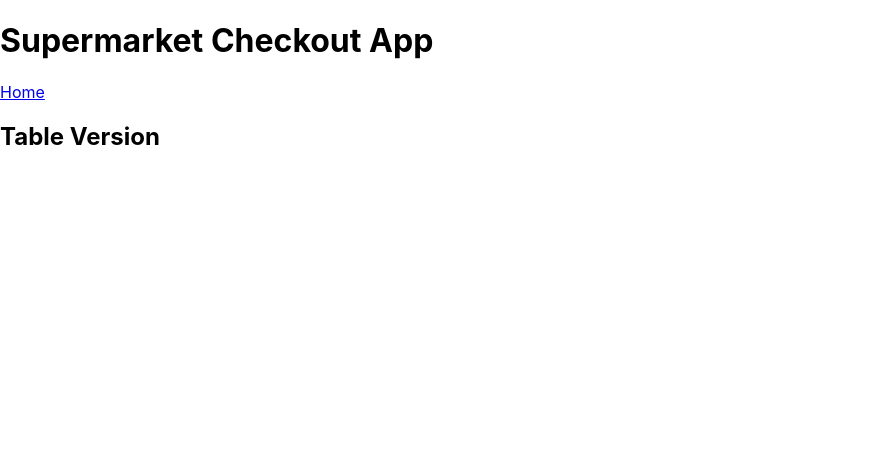
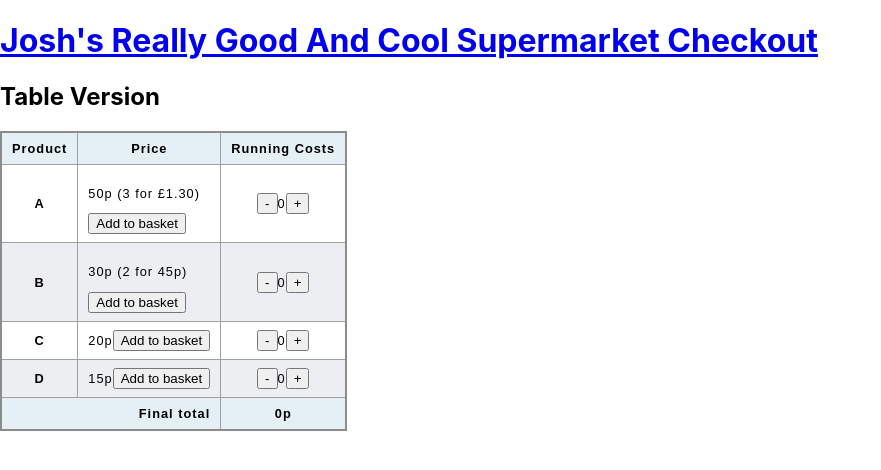
Before and after one commit to naturalfool/supermarket-checkout, a React (Create React App) app in the folder supermarket-checkout/: page /table-version in a window 1280 px wide. Shown: the top 470 px of the page, without its empty margins (0-881 px from the left). Built offline with nearby package versions, Linux system fonts and the light colour scheme.

Commit message:
Add the main functionality

```diff
--- a/supermarket-checkout/src/App.css
+++ b/supermarket-checkout/src/App.css
@@ -2,16 +2,7 @@
   text-align: center;
 }
 
-.App-logo {
-  height: 40vmin;
-  pointer-events: none;
-}
 
-@media (prefers-reduced-motion: no-preference) {
-  .App-logo {
-    animation: App-logo-spin infinite 20s linear;
-  }
-}
 
 .App-header {
   background-color: #282c34;
@@ -24,15 +15,46 @@
   color: white;
 }
 
-.App-link {
-  color: #61dafb;
+
+
+
+table {
+  border-collapse: collapse;
+  border: 2px solid rgb(140 140 140);
+  font-family: sans-serif;
+  font-size: 0.8rem;
+  letter-spacing: 1px;
 }
 
-@keyframes App-logo-spin {
-  from {
-    transform: rotate(0deg);
-  }
-  to {
-    transform: rotate(360deg);
-  }
+caption {
+  caption-side: bottom;
+  padding: 10px;
+  font-weight: bold;
 }
+
+thead,
+tfoot {
+  background-color: rgb(228 240 245);
+}
+
+th,
+td {
+  border: 1px solid rgb(160 160 160);
+  padding: 8px 10px;
+}
+
+td:last-of-type {
+  text-align: center;
+}
+
+tbody > tr:nth-of-type(even) {
+  background-color: rgb(237 238 242);
+}
+
+tfoot th {
+  text-align: right;
+}
+
+tfoot td {
+  font-weight: bold;
+}
--- a/supermarket-checkout/src/components/Header.jsx
+++ b/supermarket-checkout/src/components/Header.jsx
@@ -4,8 +4,8 @@ import { Link } from 'react-router-dom';
 const Header = () => {
   return (
     <div>
-      <h1>Supermarket Checkout App</h1>
-      <Link to="/">Home</Link>
+     <Link to="/"> <h1>Josh's Really Good And Cool Supermarket Checkout</h1></Link>
+
     </div>
   );
 };
--- a/supermarket-checkout/src/components/Home.jsx
+++ b/supermarket-checkout/src/components/Home.jsx
@@ -5,13 +5,13 @@ import { Link } from 'react-router-dom';
 const Home = () => {
   return (
     <div>
-      <h2>Welcome to the Supermarket Checkout App</h2>
+      <h2>Before you are two paths. Which will you choose?</h2>
       <div>
         <Link to="/table-version">
           <button>Table Version</button>
         </Link>
         <Link to="/input-version">
-          <button>Input Version</button>
+          <button>Text Input Version</button>
         </Link>
       </div>
     </div>
--- a/supermarket-checkout/src/components/InputVersion.jsx
+++ b/supermarket-checkout/src/components/InputVersion.jsx
@@ -1,12 +1,90 @@
-import React from 'react';
+import {useState, React} from 'react';
+const pricingRules = {
+    A: { unitPrice: 50, specialPrice: { quantity: 3, price: 130 } },
+    B: { unitPrice: 30, specialPrice: { quantity: 2, price: 45 } },
+    C: { unitPrice: 20 },
+    D: { unitPrice: 15 }
+  };
+
 
 const InputVersion = () => {
-  return (
-    <div>
-      <h2>Input Version</h2>
-      {/* Your input version component content */}
-    </div>
-  );
+    const [scannedItems, setScannedItems] = useState({});
+    const [runningTotal, setRunningTotal] = useState(0);
+    const [finalTotal, setFinalTotal] = useState(0);
+    const [input, setInput] = useState('');
+
+    const scanItem = (item) => {
+      const upperItem = item.toUpperCase();
+      if (!pricingRules[upperItem]) {
+        alert(`Item ${upperItem} not found in pricing rules.`);
+        return;
+      }
+      const newScannedItems = { ...scannedItems, [upperItem]: (scannedItems[upperItem] || 0) + 1 };
+      setScannedItems(newScannedItems);
+      const newTotal = calculateTotal(newScannedItems);
+      setRunningTotal(newTotal);
+    };
+
+    const calculateTotal = (items) => {
+      let total = 0;
+      for (let item in items) {
+        let count = items[item];
+        let rule = pricingRules[item];
+
+        if (rule.specialPrice) {
+          let specialCount = Math.floor(count / rule.specialPrice.quantity);
+          let regularCount = count % rule.specialPrice.quantity;
+          total += specialCount * rule.specialPrice.price + regularCount * rule.unitPrice;
+        } else {
+          total += count * rule.unitPrice;
+        }
+      }
+      return total;
+    };
+
+    const handleScan = () => {
+      if (input.toLowerCase() === 'total') {
+        setFinalTotal(runningTotal);
+      } else {
+        scanItem(input.trim());
+      }
+      setInput('');
+    };
+
+    const handleInputChange = (e) => {
+      setInput(e.target.value);
+    };
+
+    const handleKeyPress = (e) => {
+      if (e.key === 'Enter') {
+        handleScan();
+      }
+    };
+
+    const resetAll = () => {
+      setScannedItems({});
+      setRunningTotal(0);
+      setFinalTotal(0);
+      setInput('');
+    };
+
+    return (
+      <div className="container">
+        <h1>Supermarket Checkout</h1>
+        <input
+          type="text"
+          value={input}
+          onChange={handleInputChange}
+          onKeyPress={handleKeyPress}
+          placeholder="Scan item (A, B, C, D) or type 'total'"
+        />
+        <button onClick={handleScan}>Scan</button>
+        <h2>Running Total: £{(runningTotal / 100).toFixed(2)}</h2>
+        <button onClick={() => setFinalTotal(runningTotal)}>Get Final Total</button>
+        <h2>Final Total: £{(finalTotal / 100).toFixed(2)}</h2>
+        <button onClick={resetAll} style={{ marginTop: '10px', backgroundColor: '#dc3545' }}>Reset</button>
+      </div>
+    );
 };
 
 export default InputVersion;
--- a/supermarket-checkout/src/components/TableVersion.jsx
+++ b/supermarket-checkout/src/components/TableVersion.jsx
@@ -1,10 +1,100 @@
-import React from 'react';
+import { useState, React } from "react";
+
+const pricingRules = {
+  A: { unitPrice: 50, specialPrice: { quantity: 3, price: 130 } },
+  B: { unitPrice: 30, specialPrice: { quantity: 2, price: 45 } },
+  C: { unitPrice: 20 },
+  D: { unitPrice: 15 },
+};
+
 
 const TableVersion = () => {
+    const [scannedItems, setScannedItems] = useState({ A: 0, B: 0, C: 0, D: 0 });
+    const [runningTotals, setRunningTotals] = useState({ A: 0, B: 0, C: 0, D: 0 });
+    const [finalTotal, setFinalTotal] = useState(0);
+
+    const scanItem = (item, increment) => {
+      const newCount = scannedItems[item] + increment;
+      if (newCount >= 0) {
+        const newScannedItems = { ...scannedItems, [item]: newCount };
+        setScannedItems(newScannedItems);
+        updateRunningTotal(item, newCount);
+      }
+    };
+
+    const updateRunningTotal = (item, count) => {
+      const rule = pricingRules[item];
+      let total = 0;
+      if (rule.specialPrice) {
+        const specialCount = Math.floor(count / rule.specialPrice.quantity);
+        const regularCount = count % rule.specialPrice.quantity;
+        total = specialCount * rule.specialPrice.price + regularCount * rule.unitPrice;
+      } else {
+        total = count * rule.unitPrice;
+      }
+      const newRunningTotals = { ...runningTotals, [item]: total };
+      setRunningTotals(newRunningTotals);
+      updateFinalTotal(newRunningTotals);
+    };
+
+    const updateFinalTotal = (runningTotals) => {
+      let total = 0;
+      for (let item in runningTotals) {
+        total += runningTotals[item];
+      }
+      setFinalTotal(total);
+    };
+
+    const formatPrice = (price) => {
+      if (price >= 100) {
+        return `£${(price / 100).toFixed(2)}`; // Convert pence to pounds and pence format
+      } else {
+        return `${price}p`; // Display in pence if less than 100 pence
+      }
+    };
+
     return (
       <div>
         <h2>Table Version</h2>
-      {/* Your table version component content */}
+        <table>
+          <thead>
+            <tr>
+              <th scope="col">Product</th>
+              <th scope="col">Price</th>
+              <th scope="col">Running Costs</th>
+            </tr>
+          </thead>
+          <tbody>
+            {Object.keys(pricingRules).map((item) => (
+              <tr key={item}>
+                <th scope="row">{item}</th>
+                <td>
+                  {pricingRules[item].specialPrice ? (
+                    <div>
+                      <p>{`${formatPrice(pricingRules[item].unitPrice)} (${pricingRules[item].specialPrice.quantity} for ${formatPrice(pricingRules[item].specialPrice.price)})`}</p>
+                    </div>
+                  ) : (
+                    formatPrice(pricingRules[item].unitPrice)
+                  )}
+                  <button onClick={() => scanItem(item, 1)}>Add to basket</button>
+                </td>
+                <td>
+                  <button onClick={() => scanItem(item, -1)}>-</button>
+                  {runningTotals[item]}
+                  <button onClick={() => scanItem(item, 1)}>+</button>
+                </td>
+              </tr>
+            ))}
+          </tbody>
+          <tfoot>
+            <tr>
+              <th scope="row" colSpan="2">
+                Final total
+              </th>
+              <td>{formatPrice(finalTotal)}</td>
+            </tr>
+          </tfoot>
+        </table>
       </div>
     );
   };
--- a/supermarket-checkout/src/index.js
+++ b/supermarket-checkout/src/index.js
@@ -2,7 +2,7 @@ import React from 'react';
 import ReactDOM from 'react-dom/client';
 import './index.css';
 import App from './App';
-import reportWebVitals from './reportWebVitals';
+
 
 const root = ReactDOM.createRoot(document.getElementById('root'));
 root.render(
@@ -14,4 +14,3 @@ root.render(
 // If you want to start measuring performance in your app, pass a function
 // to log results (for example: reportWebVitals(console.log))
 // or send to an analytics endpoint. Learn more: https://bit.ly/CRA-vitals
-reportWebVitals();
```
Lines whose indentation alone changed are shown as unchanged.
